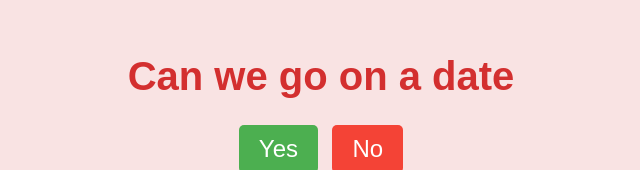
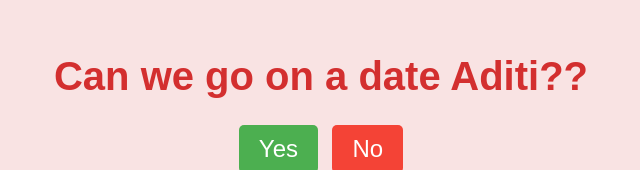
Before and after one commit to abhinavxjha/iloveyou, a plain HTML site: page index.html in a window 1280 px wide. Shown: the part 138-308 px from the top of the page, without its empty margins (319-959 px from the left). Drawn offline with Linux system fonts and the light colour scheme; no server answers.

Commit message:
index.html

```diff
--- a/index.html
+++ b/index.html
@@ -3,12 +3,12 @@
 <head>
     <meta charset="UTF-8">
     <meta name="viewport" content="width=device-width, initial-scale=1.0">
-    <title>Can we go on a date?</title>
+    <title>Can we go on a date Aditi??</title>
     <link rel="stylesheet" href="styles.css">
 </head>
 <body>
     <div class="container">
-        <h1>Can we go on a date</h1>
+        <h1>Can we go on a date Aditi??</h1>
         <div class="buttons">
             <button class="yes-button" onclick="handleYesClick()">Yes</button>
             <button class="no-button" onclick="handleNoClick()">No</button>
```
